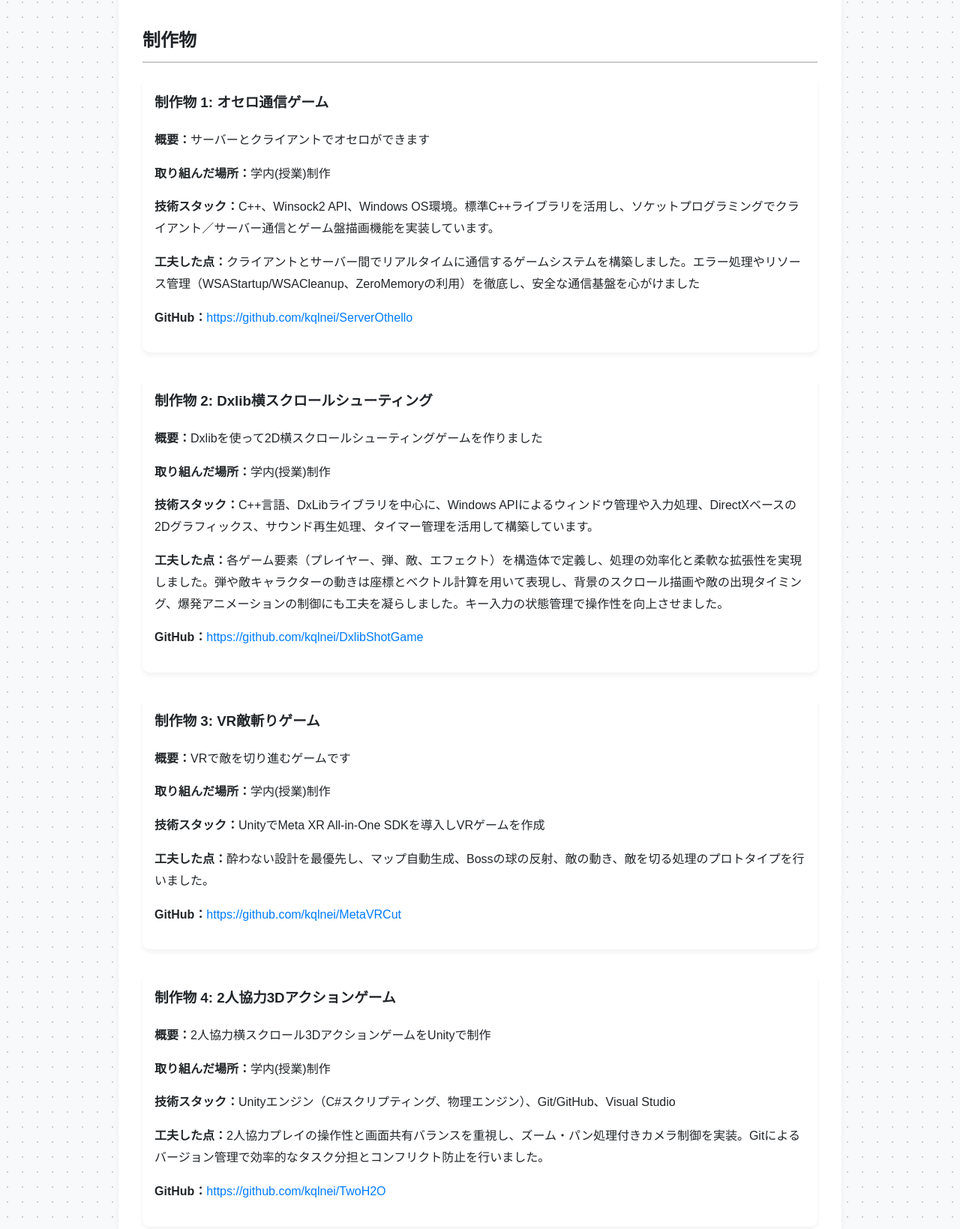
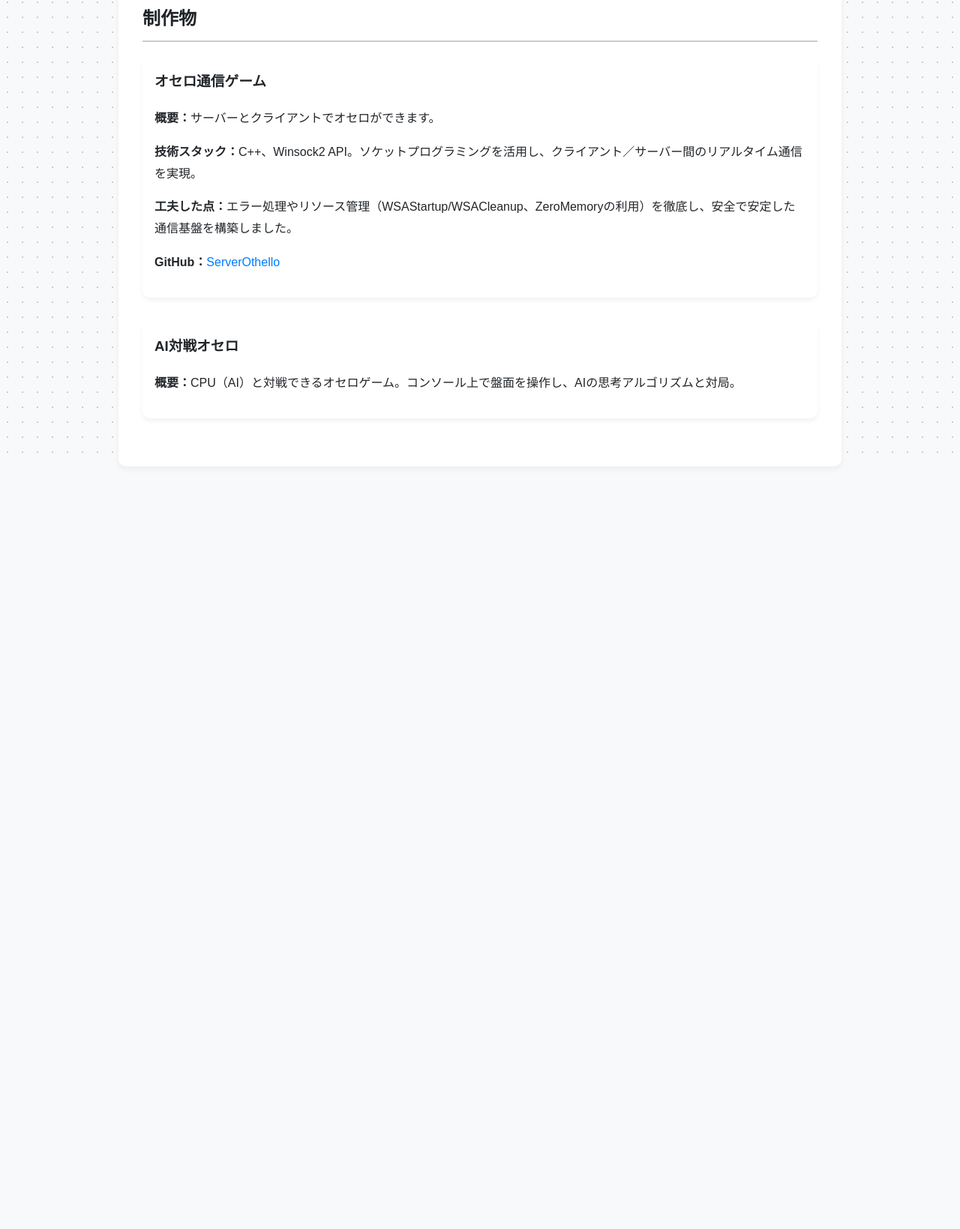
Before and after one commit to kqlnei/kqlnei.github.io, a plain HTML site: page index.html in a window 1280 px wide. Shown: the part 2487-4126 px from the top of the page at 75% size. After the commit the page ends 3109 px from the top, so only its background shows below. Drawn offline with Linux system fonts and the light colour scheme.

Commit message:
Update index.html

```diff
--- a/index.html
+++ b/index.html
@@ -127,55 +127,19 @@
     <ul>
       <li>過度な完璧主義<br>時に理想を追求するあまり、完璧を求めすぎて進行が遅れることがあります。この傾向を自覚し、過去取り組んだゲーム制作では、「完成版」と「MVP（最小実行可能製品）」を明確に区別し、段階的な開発計画を立てることで、この弱みの克服に努めようと試みました。</li>
       <li>コミュニケーションの直接性<br>論理的で率直なコミュニケーションスタイルが、時に他者には厳しく映ることがあります。チーム開発において、技術的な正確さを追求するあまり、メンバーの感情や背景を十分に考慮できないことがあると自覚しています。この点を改善するため、ゼミでのプロジェクトでは意識的にチームメンバーの状況や意見を定期的に聞く習慣をつけました。結果として、より良い関係性の中でプロジェクトを進行することができました。</li>
-      <li>新しい環境への適応<br>構造化された環境を好む傾向があるため、急な変更や未知の状況に対応するのに時間がかかることがあります。毎回チーム組んだことのない人とチームを組むことで新しい環境でも自分のペースを保ちながら徐々に適応していく方法を学びました。現在は、意識的に自分のコンフォートゾーンを超える課題に取り組むことで、この弱みを克服するよう努めています。例えば、未経験の技術を使った制作に挑戦し、適応力を高めています。</li>
+      <li>新しい環境への適応<br>構造化された環境を好む傾向があるため、急な変更や未知の状況に対応するのに時間がかかることがあります。現在は意識的に自分のコンフォートゾーンを超える課題に取り組むことで、この弱みを克服するよう努めています。例えば、未経験の技術を使った制作に挑戦し、適応力を高めています。</li>
     </ul>
   </section>
 
   <section>
     <h2>制作物</h2>
     <div class="project">
-      <h3>制作物 1: オセロ通信ゲーム</h3>
-      <p><strong>概要：</strong>サーバーとクライアントでオセロができます</p>
-      <p><strong>取り組んだ場所：</strong>学内(授業)制作</p>
-      <p><strong>技術スタック：</strong>C++、Winsock2 API、Windows OS環境。標準C++ライブラリを活用し、ソケットプログラミングでクライアント／サーバー通信とゲーム盤描画機能を実装しています。</p>
-      <p><strong>工夫した点：</strong>クライアントとサーバー間でリアルタイムに通信するゲームシステムを構築しました。エラー処理やリソース管理（WSAStartup/WSACleanup、ZeroMemoryの利用）を徹底し、安全な通信基盤を心がけました</p>
-      <p><strong>GitHub：</strong><a href="https://github.com/kqlnei/ServerOthello" target="_blank">https://github.com/kqlnei/ServerOthello</a></p>
+      <h3>オセロ通信ゲーム</h3>
+      <p><strong>概要：</strong>サーバーとクライアントでオセロができます。</p>
+      <p><strong>技術スタック：</strong>C++、Winsock2 API。ソケットプログラミングを活用し、クライアント／サーバー間のリアルタイム通信を実現。</p>
+      <p><strong>工夫した点：</strong>エラー処理やリソース管理（WSAStartup/WSACleanup、ZeroMemoryの利用）を徹底し、安全で安定した通信基盤を構築しました。</p>
+      <p><strong>GitHub：</strong><a href="https://github.com/kqlnei/ServerOthello" target="_blank">ServerOthello</a></p>
     </div>
     <div class="project">
-      <h3>制作物 2: Dxlib横スクロールシューティング</h3>
-      <p><strong>概要：</strong>Dxlibを使って2D横スクロールシューティングゲームを作りました</p>
-      <p><strong>取り組んだ場所：</strong>学内(授業)制作</p>
-      <p><strong>技術スタック：</strong>C++言語、DxLibライブラリを中心に、Windows APIによるウィンドウ管理や入力処理、DirectXベースの2Dグラフィックス、サウンド再生処理、タイマー管理を活用して構築しています。</p>
-      <p><strong>工夫した点：</strong>各ゲーム要素（プレイヤー、弾、敵、エフェクト）を構造体で定義し、処理の効率化と柔軟な拡張性を実現しました。弾や敵キャラクターの動きは座標とベクトル計算を用いて表現し、背景のスクロール描画や敵の出現タイミング、爆発アニメーションの制御にも工夫を凝らしました。キー入力の状態管理で操作性を向上させました。</p>
-      <p><strong>GitHub：</strong><a href="https://github.com/kqlnei/DxlibShotGame" target="_blank">https://github.com/kqlnei/DxlibShotGame</a></p>
-    </div>
-    <div class="project">
-      <h3>制作物 3: VR敵斬りゲーム</h3>
-      <p><strong>概要：</strong>VRで敵を切り進むゲームです</p>
-      <p><strong>取り組んだ場所：</strong>学内(授業)制作</p>
-      <p><strong>技術スタック：</strong>UnityでMeta XR All-in-One SDKを導入しVRゲームを作成</p>
-      <p><strong>工夫した点：</strong>酔わない設計を最優先し、マップ自動生成、Bossの球の反射、敵の動き、敵を切る処理のプロトタイプを行いました。</p>
-      <p><strong>GitHub：</strong><a href="https://github.com/kqlnei/MetaVRCut" target="_blank">https://github.com/kqlnei/MetaVRCut</a></p>
-    </div>
-    <div class="project">
-      <h3>制作物 4: 2人協力3Dアクションゲーム</h3>
-      <p><strong>概要：</strong>2人協力横スクロール3DアクションゲームをUnityで制作</p>
-      <p><strong>取り組んだ場所：</strong>学内(授業)制作</p>
-      <p><strong>技術スタック：</strong>Unityエンジン（C#スクリプティング、物理エンジン）、Git/GitHub、Visual Studio</p>
-      <p><strong>工夫した点：</strong>2人協力プレイの操作性と画面共有バランスを重視し、ズーム・パン処理付きカメラ制御を実装。Gitによるバージョン管理で効率的なタスク分担とコンフリクト防止を行いました。</p>
-      <p><strong>GitHub：</strong><a href="https://github.com/kqlnei/TwoH2O" target="_blank">https://github.com/kqlnei/TwoH2O</a></p>
-    </div>
-  </section>
-
-  <section>
-    <h2>研究情報</h2>
-    <p><strong>テーマ：</strong>VRChatプラットフォームにおける没入型協力ゲームワールドの構想と設計研究</p>
-    <p>デジタル空間における交流方法が多様化する現代、VRChat上で偶発的な出会いと持続的な関係構築を促進するゲーム環境設計は、バーチャルコミュニティ発展の鍵となる未開拓分野です。Unity環境とUdonシステムを活用した協力型ゲームワールドの設計構想に取り組んでいます。現在は実装前の調査段階として、プレイヤー間の自然な協力を引き出すゲームメカニクスの設計原則について研究を進めています。既存ワールド分析から、異なるVRデバイス間での操作性の違いや、初対面ユーザー間でも直感的に協力できるインタラクション設計の重要性が見えてきました。これらの知見を基に、「非対称型協力プレイ」を中心概念とした理論フレームワークを構築しています。この研究を通してリアルタイム処理技術や3Dグラフィックス、ユーザー体験設計の知識を実践的に習得し、VR/AR領域だけでなく広くIT分野で応用できる技術基盤を確立したいと考えています。</p>
-  </section>
-
-  <section>
-    <h2>リンク</h2>
-    <p><a href="https://github.com/kqlnei" target="_blank">GitHub プロフィールはこちら</a></p>
-  </section>
-</body>
-</html>
+      <h3>AI対戦オセロ</h3>
+      <p><strong>概要：</strong>CPU（AI）と対戦できるオセロゲーム。コンソール上で盤面を操作し、AIの思考アルゴリズムと対局。</p>
```
